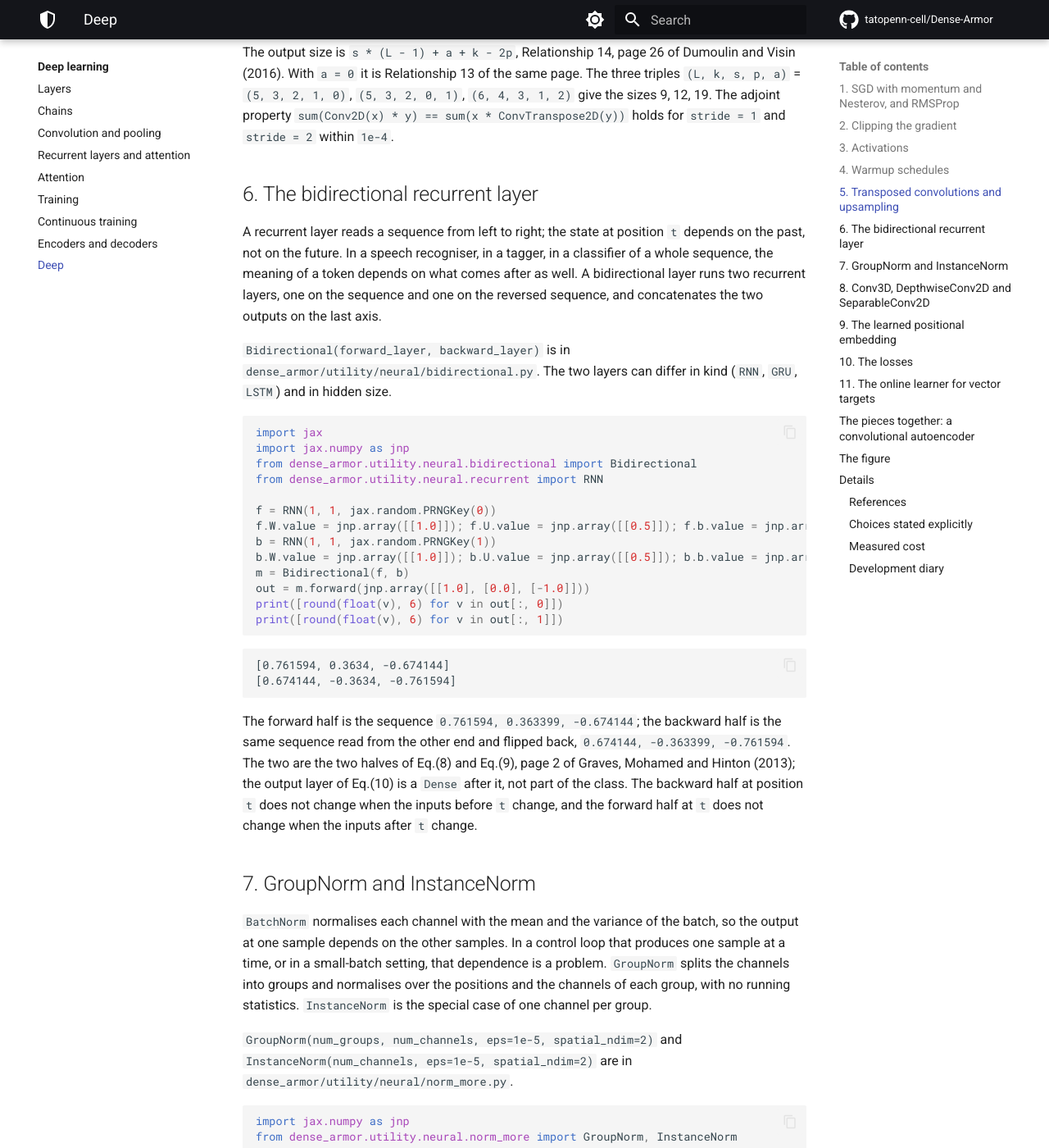
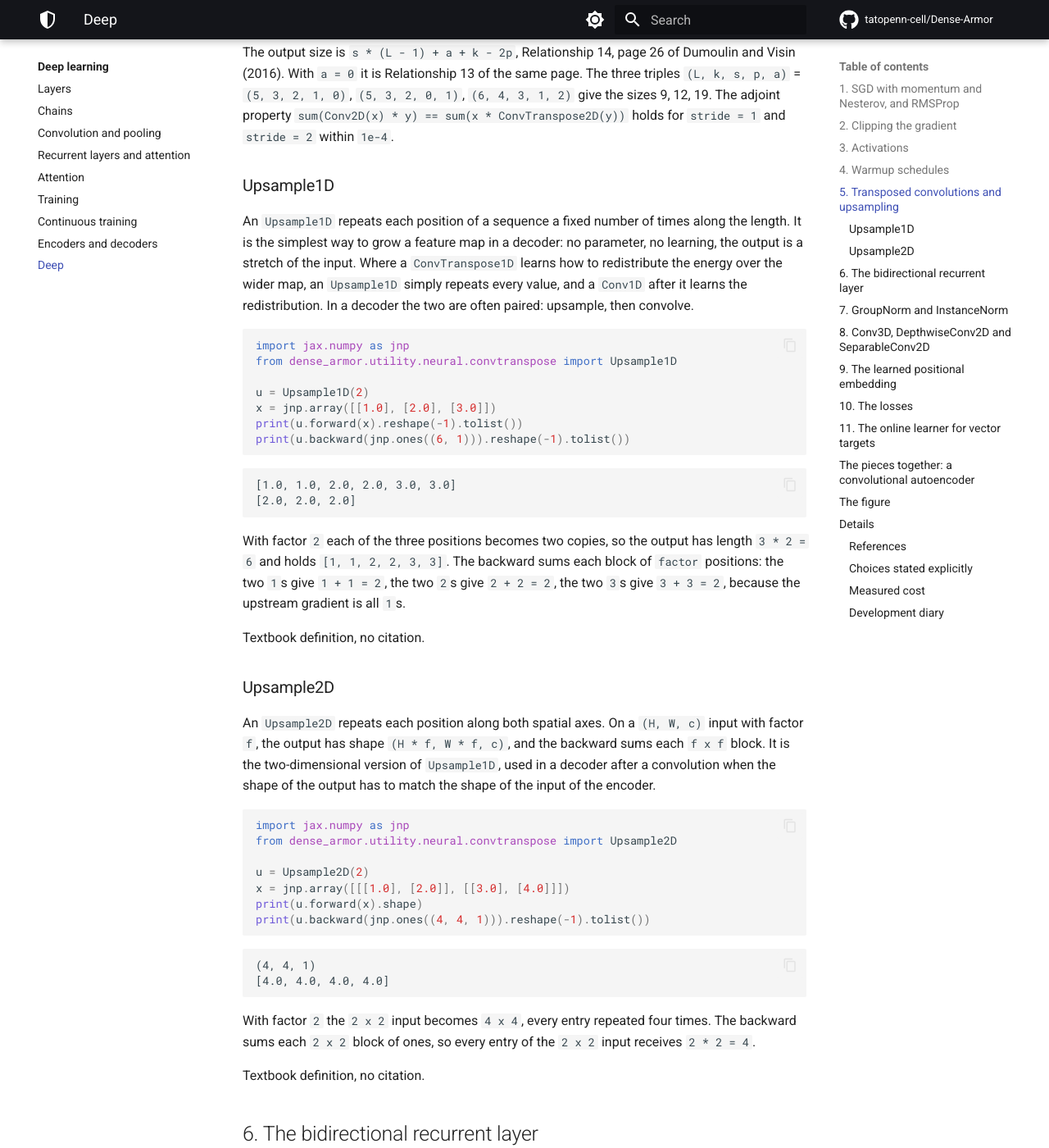
Before and after one commit to tatopenn-cell/Dense-Armor, an MkDocs documentation site: the page built from docs/neural/deep.md, in a window 1280 px wide and 1400 px high, scrolled down 4819 px. Shown: the whole window at 82% size. Built offline with MkDocs 1.6.1 and Material for MkDocs 9.7.7, drawn with Linux system fonts in a browser that asks for light colours; comment, search, counter and statistics services are not loaded.

Commit message:
taskN08 D: two sections in docs/neural/deep.md
At the end of '## 5. Transposed convolutions and upsampling' and before '## 6. The bidirectional recurrent layer': ### Upsample1D and ### Upsample2D. Same shape as the sections of item B. Hand cases: Upsample1D(2) on [1, 2, 3] gives [1, 1, 2, 2, 3, 3] and backward(ones) = [2, 2, 2]; Upsample2D(2) on a 2x2 input gives a 4x4 output and backward(ones) = [4, 4, 4, 4]. Reference: 'Textbook definition, no citation.' because the nearest-neighbour upsampling is an engineering definition.

Check: check_examples.py -> 2/2 classes OK for deep.md, 2/2 blocks MATCH, 12/16 overall.

```diff
--- a/docs/neural/deep.md
+++ b/docs/neural/deep.md
@@ -153,6 +153,52 @@
 With kernel `[[1], [10], [100]]`, `stride = 2` and input `[1, 2]`, the output is `[1, 10, 102, 20, 200]` (length 5). With `padding = 1` and `output_padding = 1` the first and the last position are cut, and the length is 4.
 
 The output size is `s * (L - 1) + a + k - 2p`, Relationship 14, page 26 of Dumoulin and Visin (2016). With `a = 0` it is Relationship 13 of the same page. The three triples `(L, k, s, p, a)` = `(5, 3, 2, 1, 0)`, `(5, 3, 2, 0, 1)`, `(6, 4, 3, 1, 2)` give the sizes 9, 12, 19. The adjoint property `sum(Conv2D(x) * y) == sum(x * ConvTranspose2D(y))` holds for `stride = 1` and `stride = 2` within `1e-4`.
+
+### Upsample1D
+
+An `Upsample1D` repeats each position of a sequence a fixed number of times along the length. It is the simplest way to grow a feature map in a decoder: no parameter, no learning, the output is a stretch of the input. Where a `ConvTranspose1D` learns how to redistribute the energy over the wider map, an `Upsample1D` simply repeats every value, and a `Conv1D` after it learns the redistribution. In a decoder the two are often paired: upsample, then convolve.
+
+~~~python
+import jax.numpy as jnp
+from dense_armor.utility.neural.convtranspose import Upsample1D
+
+u = Upsample1D(2)
+x = jnp.array([[1.0], [2.0], [3.0]])
+print(u.forward(x).reshape(-1).tolist())
+print(u.backward(jnp.ones((6, 1))).reshape(-1).tolist())
+~~~
+
+~~~
+[1.0, 1.0, 2.0, 2.0, 3.0, 3.0]
+[2.0, 2.0, 2.0]
+~~~
+
+With factor `2` each of the three positions becomes two copies, so the output has length `3 * 2 = 6` and holds `[1, 1, 2, 2, 3, 3]`. The backward sums each block of `factor` positions: the two `1`s give `1 + 1 = 2`, the two `2`s give `2 + 2 = 2`, the two `3`s give `3 + 3 = 2`, because the upstream gradient is all `1`s.
+
+Textbook definition, no citation.
+
+### Upsample2D
+
+An `Upsample2D` repeats each position along both spatial axes. On a `(H, W, c)` input with factor `f`, the output has shape `(H * f, W * f, c)`, and the backward sums each `f x f` block. It is the two-dimensional version of `Upsample1D`, used in a decoder after a convolution when the shape of the output has to match the shape of the input of the encoder.
+
+~~~python
+import jax.numpy as jnp
+from dense_armor.utility.neural.convtranspose import Upsample2D
+
+u = Upsample2D(2)
+x = jnp.array([[[1.0], [2.0]], [[3.0], [4.0]]])
+print(u.forward(x).shape)
+print(u.backward(jnp.ones((4, 4, 1))).reshape(-1).tolist())
+~~~
+
+~~~
+(4, 4, 1)
+[4.0, 4.0, 4.0, 4.0]
+~~~
+
+With factor `2` the `2 x 2` input becomes `4 x 4`, every entry repeated four times. The backward sums each `2 x 2` block of ones, so every entry of the `2 x 2` input receives `2 * 2 = 4`.
+
+Textbook definition, no citation.
 
 ## 6. The bidirectional recurrent layer
 
```
